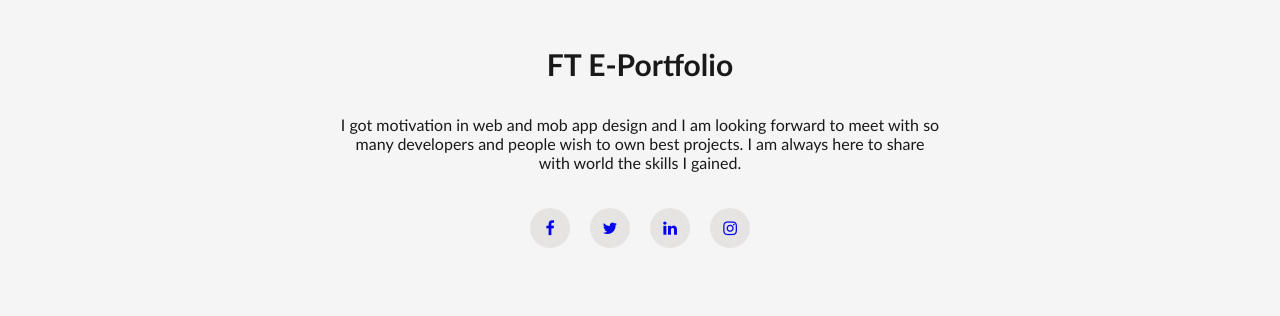
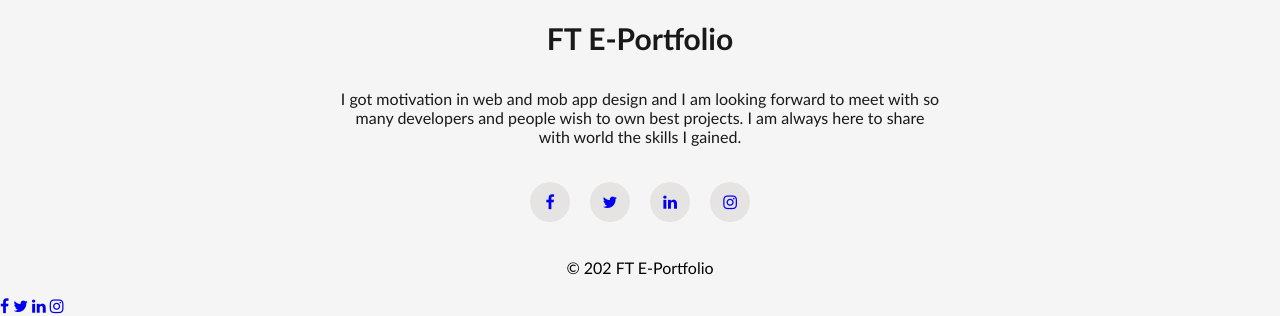
Before and after one commit to Floride125-art/myPortfolio, a plain HTML site: page index.html in a window 1280 px wide. Shown: the part 2096-2412 px from the top of the page. Drawn offline with Linux system fonts and the light colour scheme.

Commit message:
added copyright and othere icons for social media in html file

```diff
--- a/index.html
+++ b/index.html
@@ -89,7 +89,14 @@
                 <a href="#"><i class="fa fa-linkedin"></i></a>
                 <a href="#"><i class="fa fa-instagram"></i></a>
             </div>
+            <p class="copyright">&copy; 202 FT E-Portfolio</p>
         </footer>
+        <div class="social-b">
+        <a href="#"><i class="fa fa-facebook"></i></a>
+        <a href="#"><i class="fa fa-twitter"></i></a>
+        <a href="#"><i class="fa fa-linkedin"></i></a>
+        <a href="#"><i class="fa fa-instagram"></i></a>
+        </div>
+        </body>
 
-        </body>
 </html>
```
